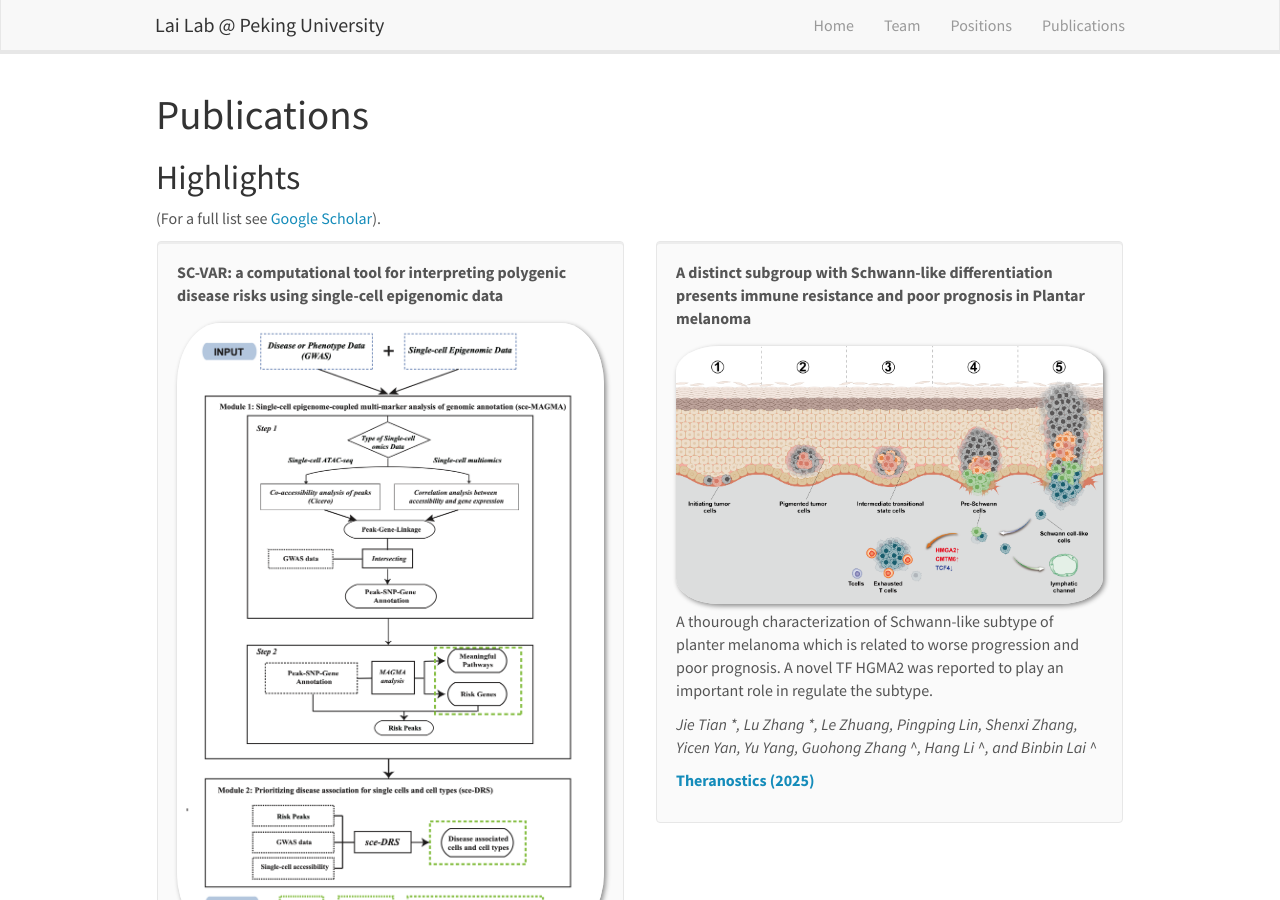
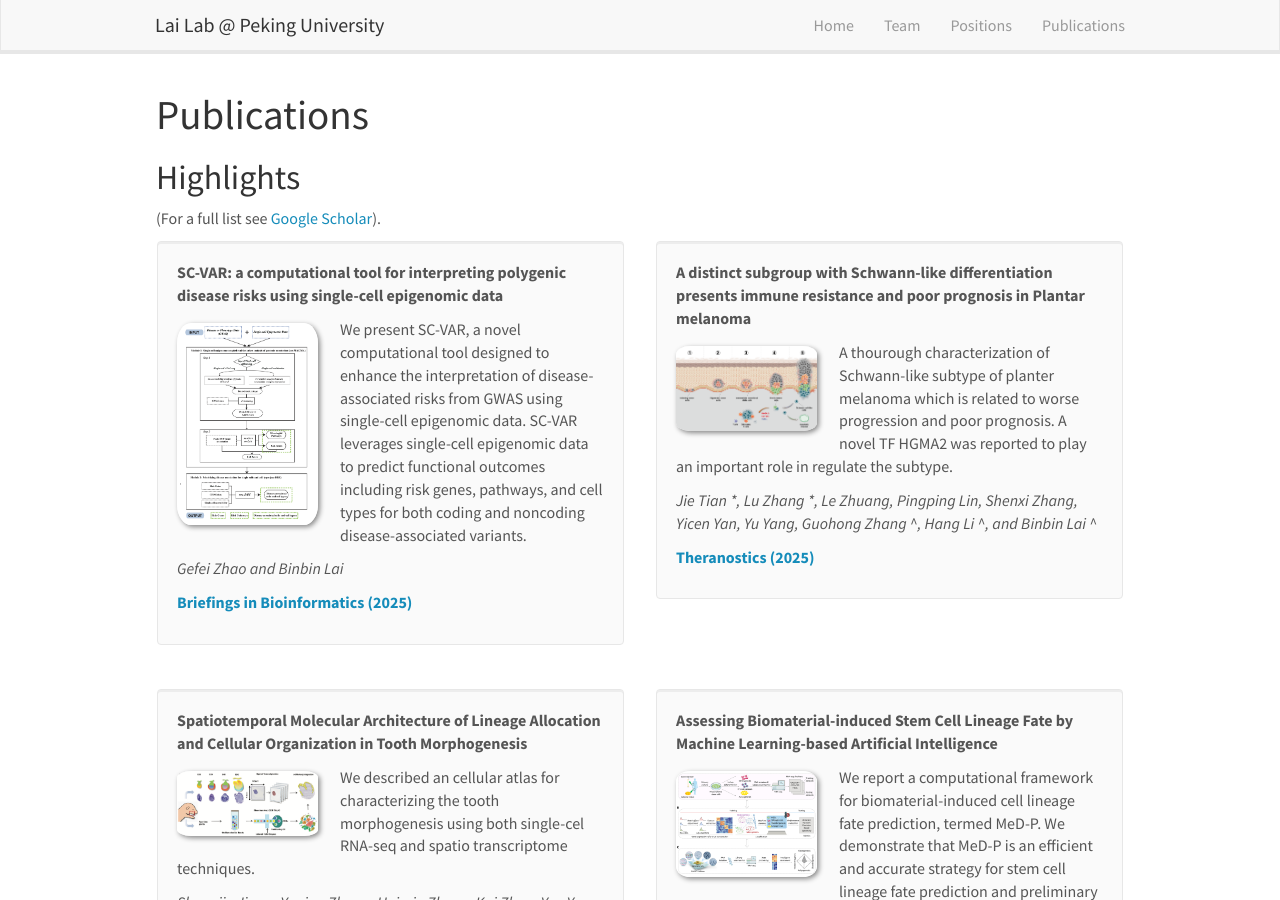
Before and after one commit to laiblab/laiblab.github.io, a Jekyll site: the page built from _pages/publications.md, in a window 1280 px wide and 900 px high. Built offline with Jekyll 4.4.1, drawn with Linux system fonts in a browser that asks for light colours; nearby versions of some CDN libraries.

Commit message:
Add files via upload

```diff
--- a/_pages/publications.md
+++ b/_pages/publications.md
@@ -26,7 +26,7 @@ permalink: /publications/
 <div class="col-sm-6 clearfix">
  <div class="well">
   <pubtit>{{ publi.title }}</pubtit>
-  <img src="{{ site.url }}{{ site.baseurl }}/images/pubpic/{{ publi.image }}" class="img-responsive" width="100%" style="float: left" />
+  <img src="{{ site.url }}{{ site.baseurl }}/images/pubpic/{{ publi.image }}" class="img-responsive" width="33%" style="float: left" />
   <p>{{ publi.description }}</p>
   <p><em>{{ publi.authors }}</em></p>
   <p><strong><a href="{{ publi.link.url }}">{{ publi.link.display }}</a></strong></p>
```
